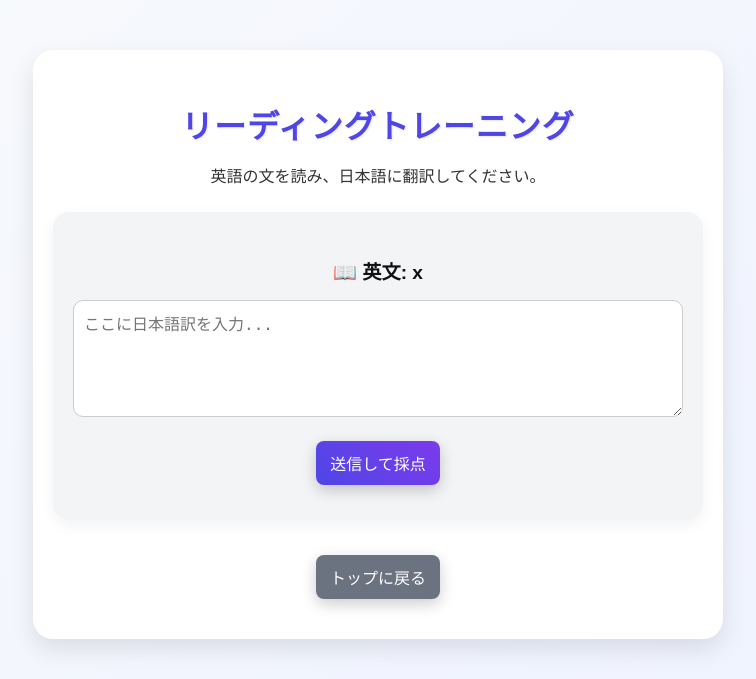
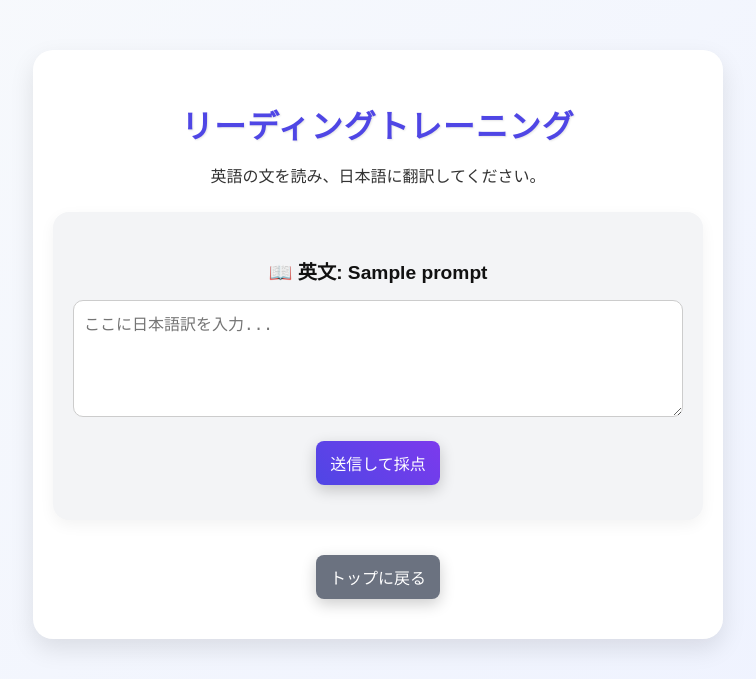
Before and after one commit to morisanyutakun-png/english-flask-app, a Flask app: template templates/reading_quiz.html in a window 1280 px wide. Shown: the top 679 px of the page, without its empty margins (262-1018 px from the left). Run offline with Flask 3, Linux system fonts and the light colour scheme; the template is opened without the code that fills it: most values are stand-ins (such as "Sample title", 1, 10 or a date in 2020); parts of the project's set-up code (start-up, migrations or seed data) failed here and were passed over.

```diff
--- a/templates/reading_quiz.html
+++ b/templates/reading_quiz.html
@@ -73,7 +73,7 @@
 
     <!-- メインカード -->
     <div class="quiz-card">
-      <p class="prompt">📖 英文: {{ passage or "英文がありません" }}</p>
+      <p class="prompt">📖 英文: {{ prompt or "英文がありません" }}</p>
 
       <form id="readingForm" method="POST" action="{{ url_for('submit_reading') }}">
         <textarea name="answer" rows="5" placeholder="ここに日本語訳を入力..." required></textarea>
```
